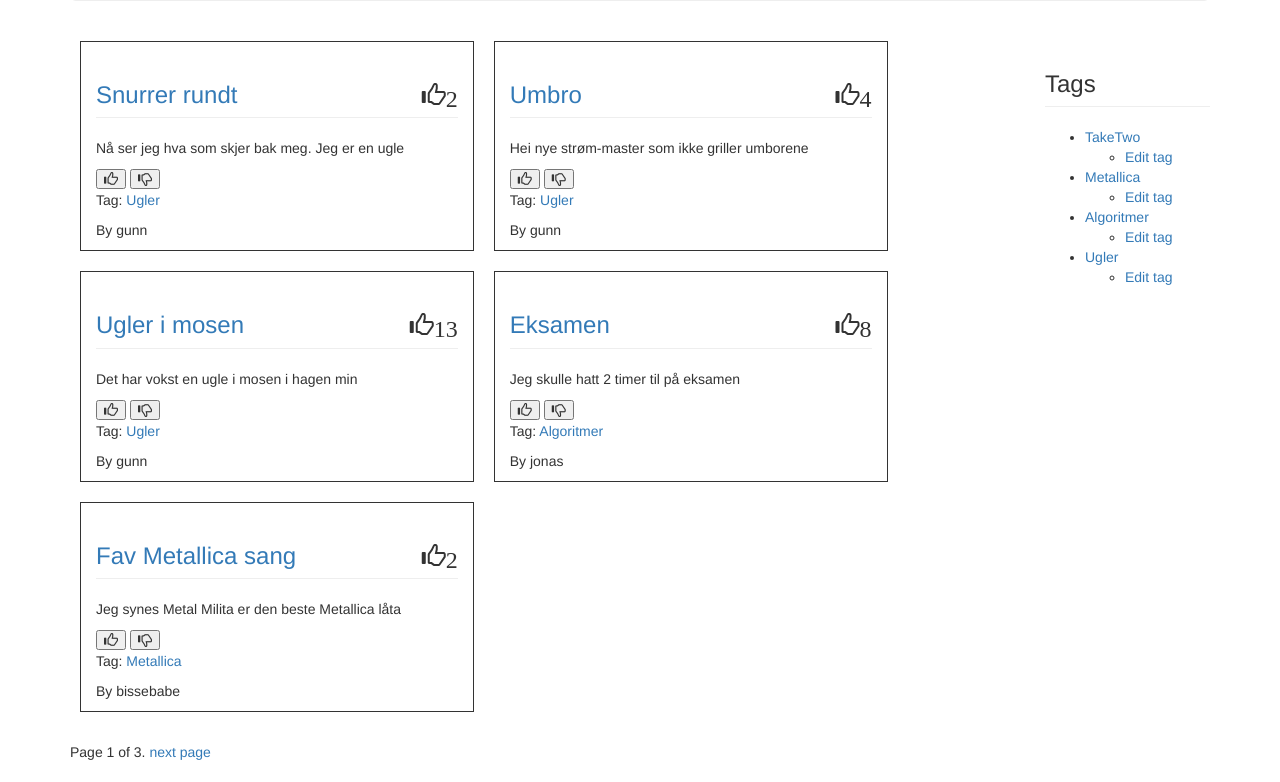
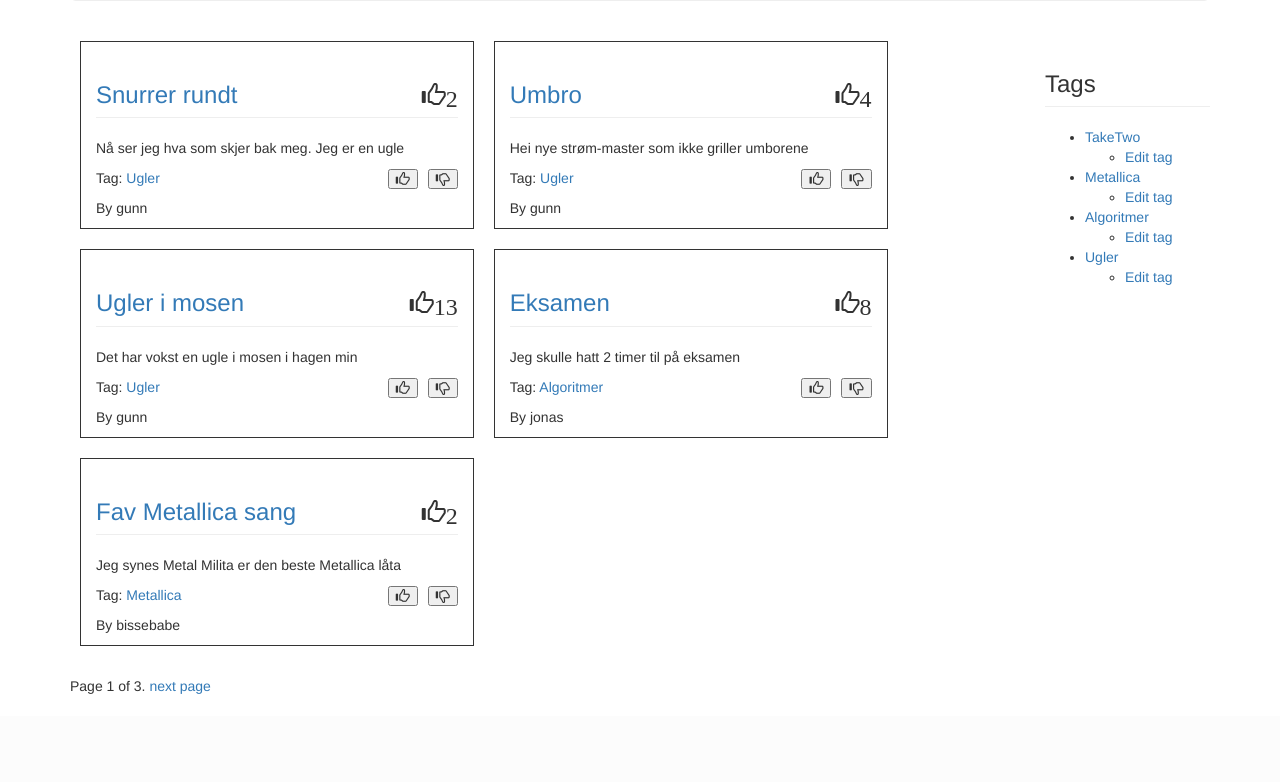
Before and after one commit to jimma1/harvsterOfNotes, a Django app: page /notes/ in a window 1280 px wide. Shown: the part 386-1168 px from the top of the page. After the commit the page ends 1080 px from the top, so only its background shows below. Run offline with Django 3.2, Linux system fonts and the light colour scheme; a user stored in the database is signed in; data comes from the database, SQL or seed files in the repository; both versions use the stored data as it was after the commit; some libraries are stand-ins or nearby versions.

Commit message:
modidfied inline css for display of thumbs icon

```diff
--- a/kvittr/templates/notes/index.html
+++ b/kvittr/templates/notes/index.html
@@ -16,8 +16,9 @@
 					</h3>
 					<div>
 						<p>{{ note.body }}</p>
-						<button class="increase glyphicon glyphicon-thumbs-up" data-noteid="{{ note.id }}"></button>
-						<button class="decrease glyphicon glyphicon-thumbs-down" data-noteid="{{ note.id }}"></button>
+						<button style="float: right;" class="decrease glyphicon glyphicon-thumbs-down" data-noteid="{{ note.id }}"></button>
+						<button style="float: right; margin-right: 10px;" class="increase glyphicon glyphicon-thumbs-up" data-noteid="{{ note.id }}"></button>
+
 					</div>
 					{% for tag in note.tags.all %}
 						<p>Tag: <a href="{% url 'notes:tagsearch' slug=tag.slug %}">{{tag}}</a></p>
@@ -88,7 +89,7 @@
 {% endif %}
 </div><!-- end row-->
 <div class="pagination">
-              <span class"step-links">
+              <span class="step-links">
                 {% if notes.has_previous %}
                   <a href="?page={{notes.previous_page_number}}">previous page</a>
                 {% endif %}
```
Also changed, not shown: kvittr/db.sqlite3.
